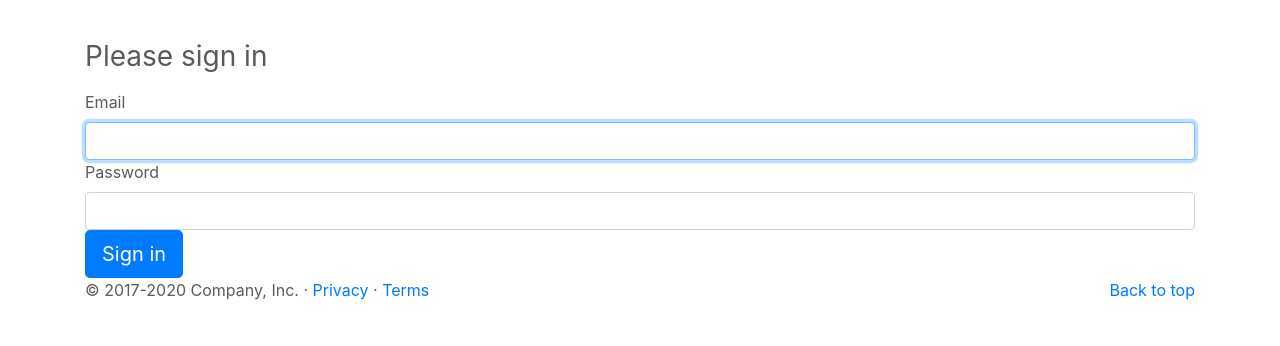
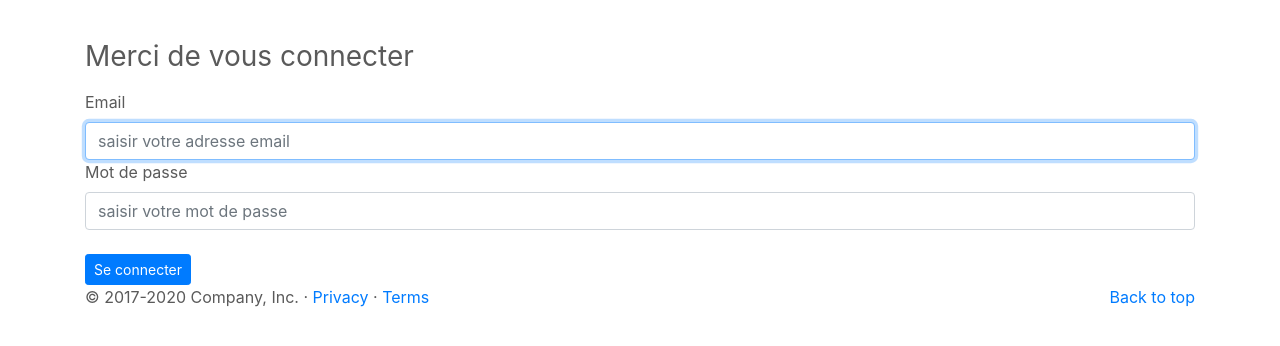
Before and after one commit to debPhoenix/laboutiquelomo, a Symfony app: template templates/security/login.html.twig in a window 1280 px wide. Shown: the part 56-402 px from the top of the page. Run offline with Twig, Linux system fonts and the light colour scheme; the template is opened without the code that fills it, so the values that code supplies are empty; some libraries are stand-ins or nearby versions.

Commit message:
translate login + placeholder

```diff
--- a/templates/security/login.html.twig
+++ b/templates/security/login.html.twig
@@ -14,11 +14,11 @@
         </div>
     {% endif %}
 
-    <h1 class="h3 mb-3 font-weight-normal">Please sign in</h1>
+    <h1 class="h3 mb-3 font-weight-normal">Merci de vous connecter</h1>
     <label for="inputEmail">Email</label>
-    <input type="email" value="{{ last_username }}" name="email" id="inputEmail" class="form-control" required autofocus>
-    <label for="inputPassword">Password</label>
-    <input type="password" name="password" id="inputPassword" class="form-control" required>
+    <input type="email" value="{{ last_username }}" name="email" id="inputEmail" class="form-control" placeholder="saisir votre adresse email" required autofocus>
+    <label for="inputPassword">Mot de passe</label>
+    <input type="password" name="password" id="inputPassword" class="form-control" placeholder="saisir votre mot de passe" required>
 
     <input type="hidden" name="_csrf_token"
            value="{{ csrf_token('authenticate') }}"
@@ -35,8 +35,8 @@
         </div>
     #}
 
-    <button class="btn btn-lg btn-primary" type="submit">
-        Sign in
+    <button class="btn btn-sm btn-primary mt-4" type="submit">
+        Se connecter
     </button>
 </form>
 {% endblock %}
```
